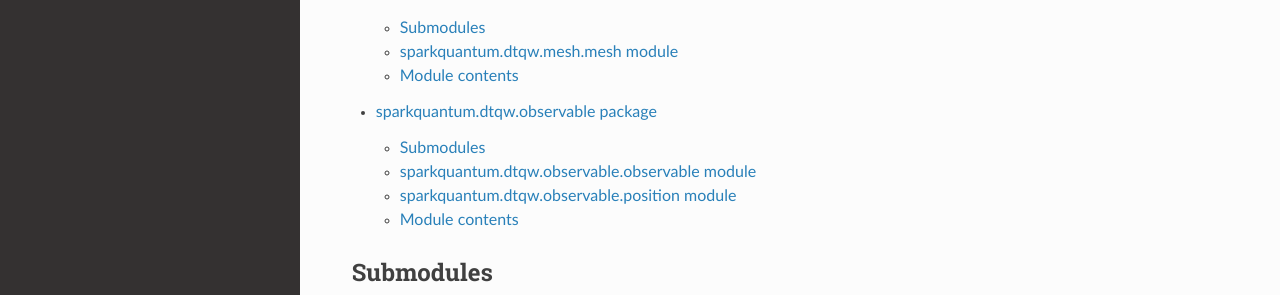
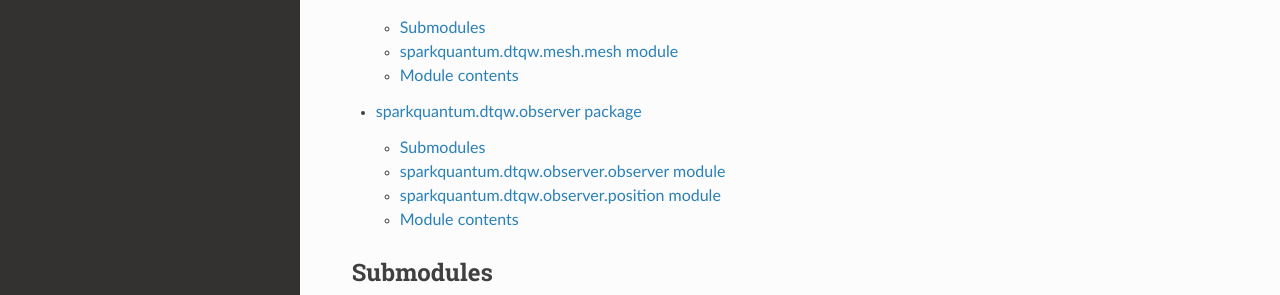
Before and after one commit to alfabr90/sparkquantum, a Sphinx documentation site: the page built from docs/source/sparkquantum.dtqw.rst, in a window 1280 px wide and 900 px high, scrolled down 920 px. Shown: the part 156-451 px from the top of the window. Built offline with Sphinx 7.4.7 and the Read the Docs theme 2.0.0, drawn with Linux system fonts in a browser that asks for light colours.

Commit message:
Update sphinx files

```diff
--- a/docs/source/sparkquantum.dtqw.rst
+++ b/docs/source/sparkquantum.dtqw.rst
@@ -10,7 +10,7 @@ Subpackages
    sparkquantum.dtqw.coin
    sparkquantum.dtqw.interaction
    sparkquantum.dtqw.mesh
-   sparkquantum.dtqw.observable
+   sparkquantum.dtqw.observer
 
 Submodules
 ----------
```
Also changed, not shown: docs/source/sparkquantum.dtqw.observable.rst (deleted, +0 -29 lines), docs/source/sparkquantum.dtqw.observer.rst (added, +29 -0 lines).
